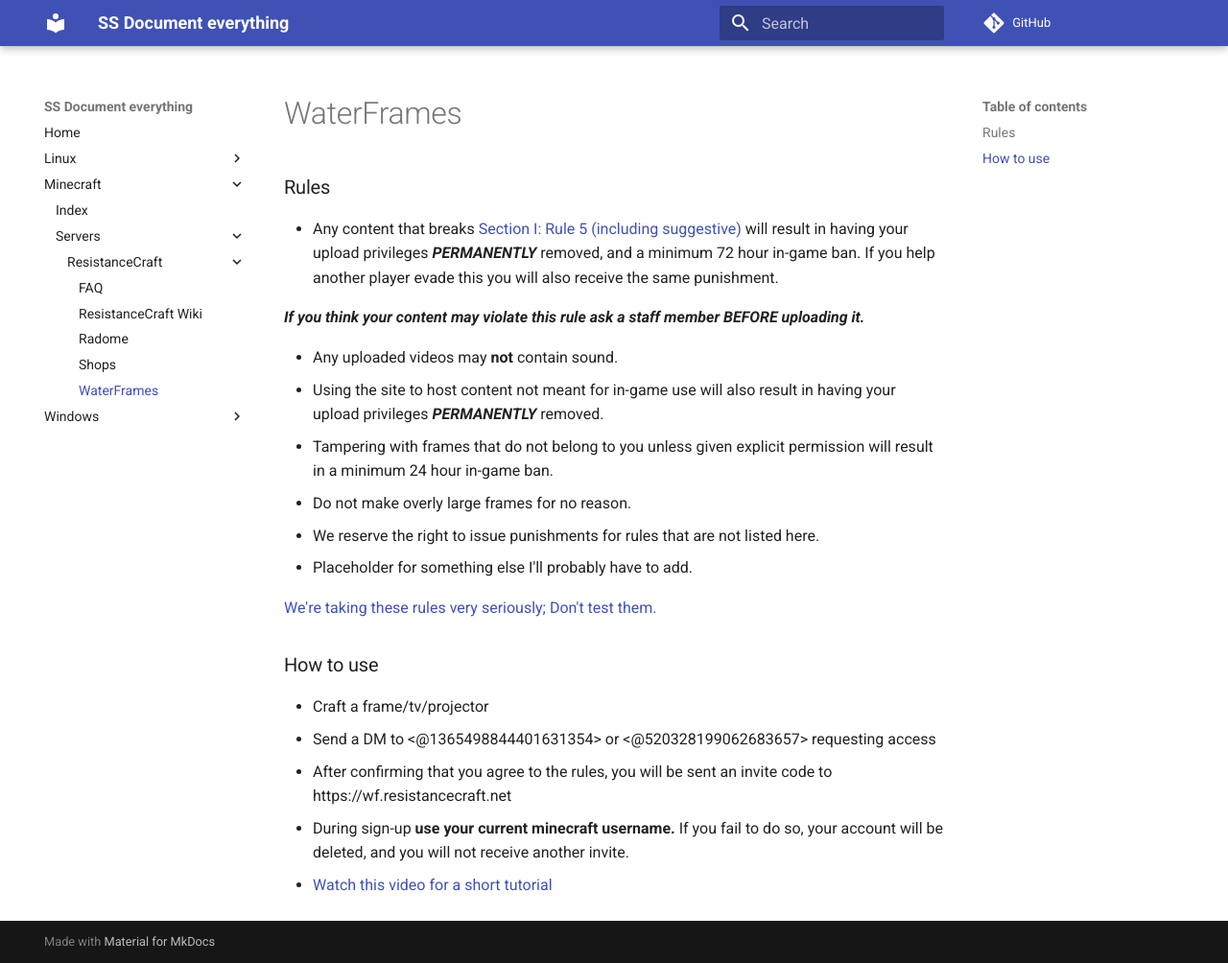
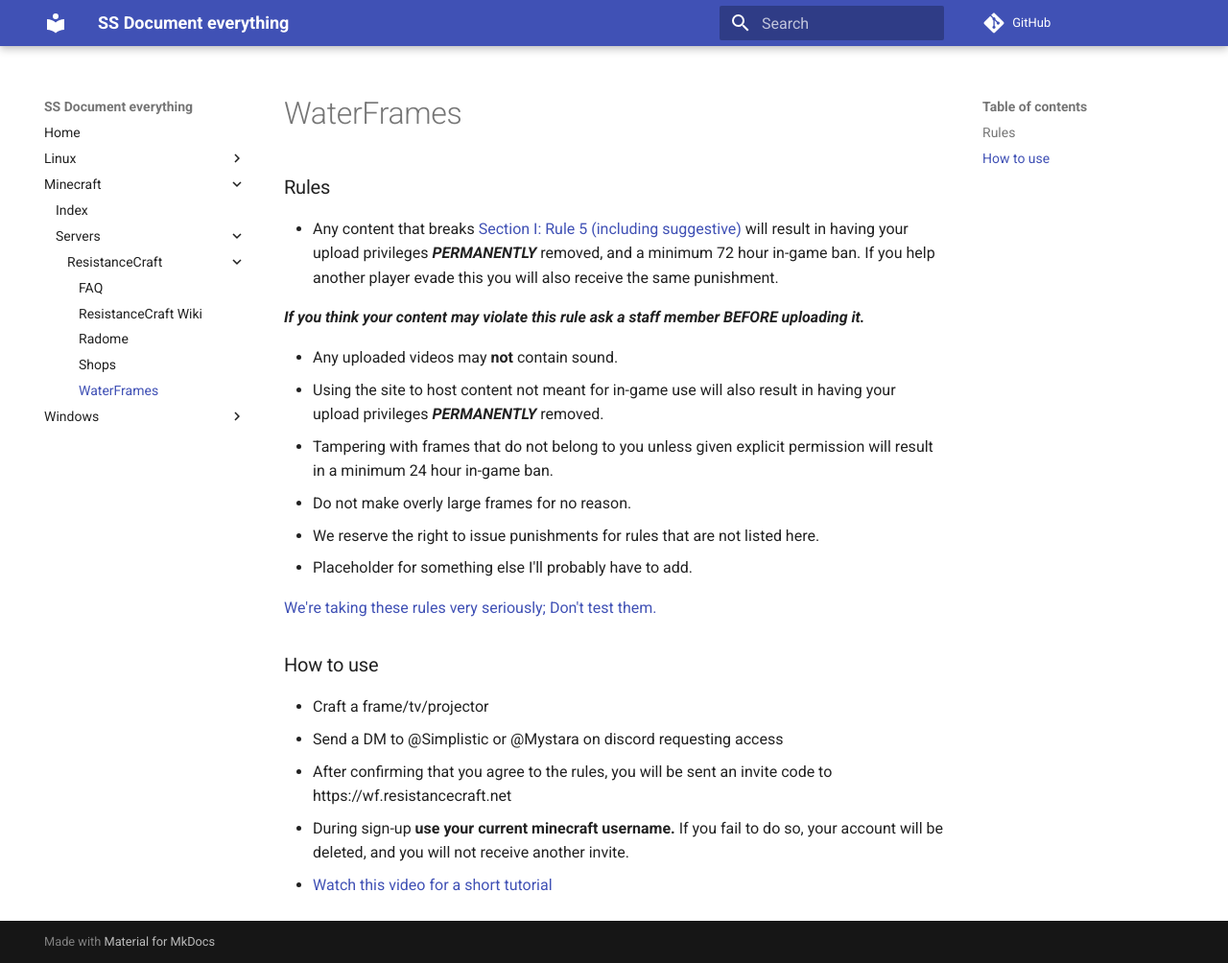
Before and after one commit to mystara2/notes, an MkDocs documentation site: the page built from docs/Minecraft/Servers/ResistanceCraft/watermedia.md, in a window 1280 px wide and 1004 px high. Shown: the whole window at 96% size. Built offline with MkDocs 1.6.1 and Material for MkDocs 9.7.7, drawn with Linux system fonts in a browser that asks for light colours; comment, search, counter and statistics services are not loaded.

Commit message:
watermedia: fix user ids for accounts

```diff
--- a/docs/Minecraft/Servers/ResistanceCraft/watermedia.md
+++ b/docs/Minecraft/Servers/ResistanceCraft/watermedia.md
@@ -18,7 +18,7 @@
 ### How to use
 
 * Craft a frame/tv/projector
-* Send a DM to <@1365498844401631354>  or <@520328199062683657> requesting access
+* Send a DM to @Simplistic  or @Mystara on discord requesting access
 * After confirming that you agree to the rules, you will be sent an invite code to https://wf.resistancecraft.net
 * During sign-up **use your current minecraft username.** If you fail to do so, your account will be deleted, and you will not receive another invite.
 * [Watch this video for a short tutorial](https://wf.resistancecraft.net/u/ekFzuK.mp4)
```
